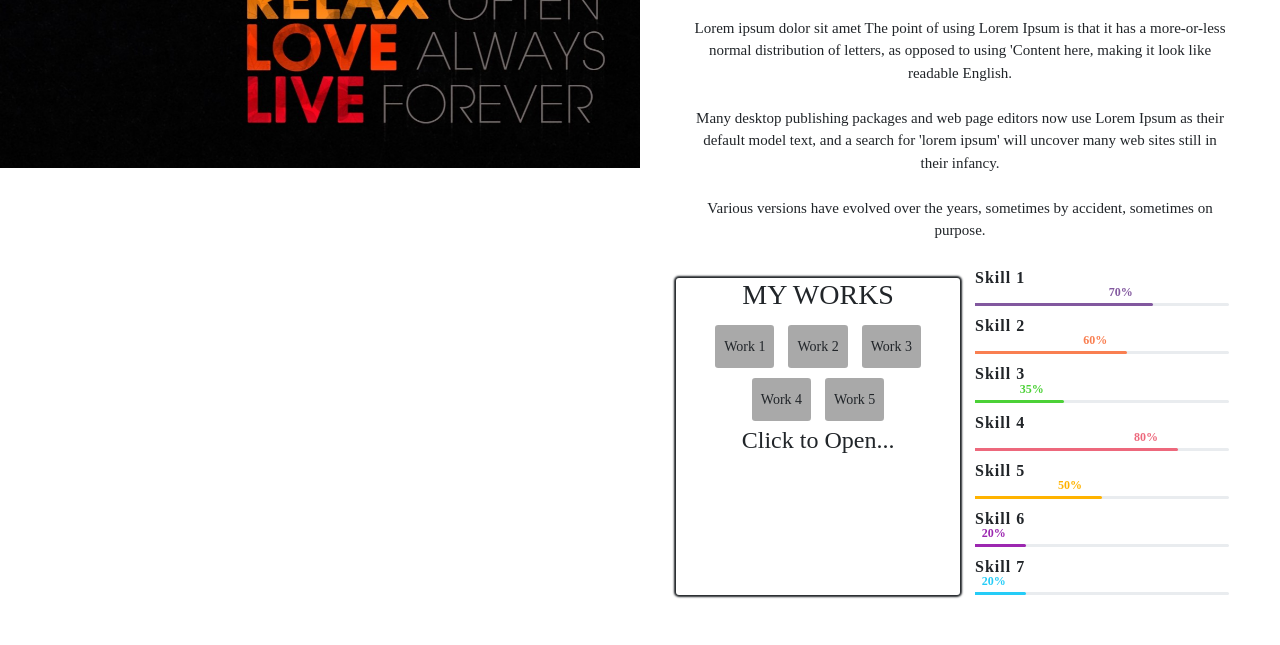
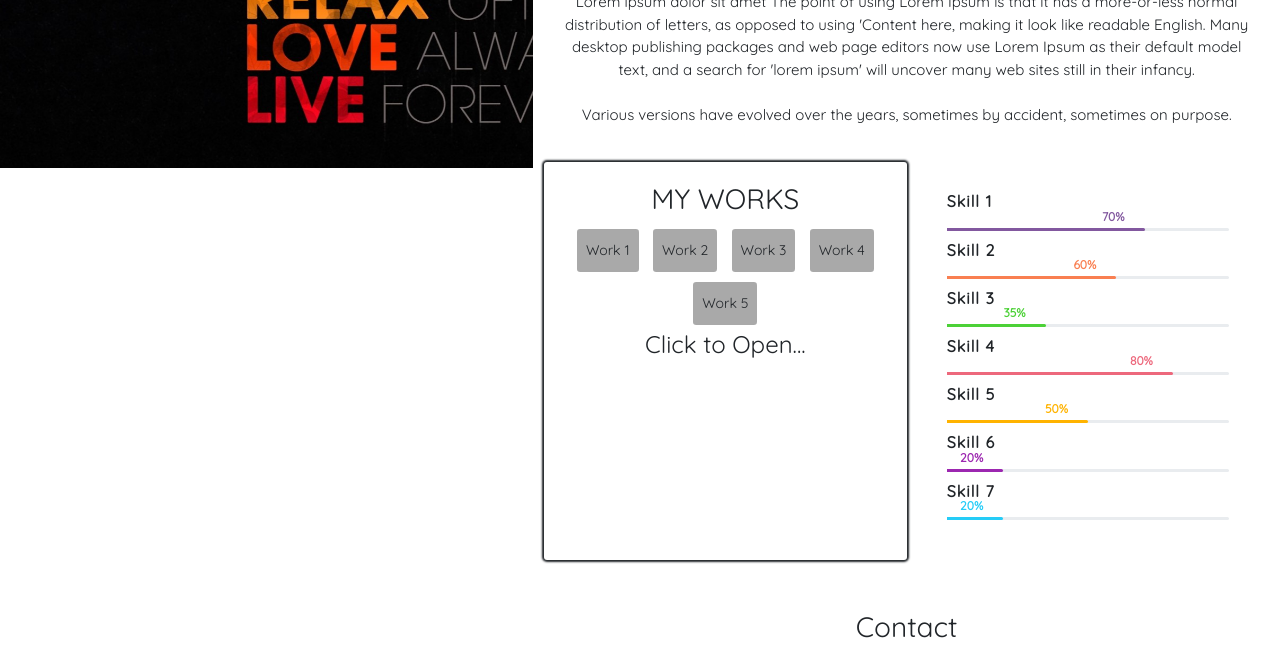
Before and after one commit to DhanakotiS/personal_portfolio, a plain HTML site: page index.html in a window 1280 px wide. Shown: the part 632-1277 px from the top of the page. Drawn offline with nearby package versions, Linux system fonts and the light colour scheme; a web font is replaced by a local one.

Commit message:
Layout Adjustment Changes

```diff
--- a/index.html
+++ b/index.html
@@ -29,7 +29,7 @@
 
 	<!--Div Right-->
 
-	<div class="col-lg-6 ctntdiv">
+	<div class="col-lg-7 ctntdiv">
 		<!--Navbar-->
 		<nav class="navbar sticky-top navbar-expand-lg navbar-light bg-faded" style="background-color:#FFFFFF;">
 			<a class="navbar-brand" href="index.html">BRAND</a>
@@ -56,8 +56,7 @@
 			<div class="col-lg-12 col-md-12 col-sm-12 col-xs-12"><br/>
 				<p class="content">Lorem ipsum dolor sit amet The point of using Lorem Ipsum is that it has a
 					more-or-less normal distribution of letters,
-					as opposed to using 'Content here, making it look like readable English.<br><br>
-					Many desktop publishing packages and web page editors now use Lorem Ipsum as their default model
+					as opposed to using 'Content here, making it look like readable English. Many desktop publishing packages and web page editors now use Lorem Ipsum as their default model
 					text,
 					and a search for 'lorem ipsum' will uncover many web sites still in their infancy.<br><br>
 					Various versions have evolved over the years, sometimes by accident, sometimes on purpose.</p>
--- a/main.css
+++ b/main.css
@@ -1,6 +1,6 @@
 * {
   scroll-behavior: smooth;
-  font-family: 'Antic';
+  font-family:'Quicksand', sans-serif;
 }
 .leftcover {
   height: 100vh;
@@ -15,7 +15,7 @@
 }
 .ctntdiv {
   background-color: white;
-  padding: 4%;
+  padding: 2%;
   float: right;
   margin: auto;
   align-content: center;
@@ -40,6 +40,10 @@
   font-size: 15px;
 }
 
+#works{
+  padding: 20px;
+}
+
 .mdbtn {
   padding-top: 10px;
   padding-bottom: 10px;
@@ -49,6 +53,10 @@
 }
 .mdbtn:hover {
   box-shadow: 2px 2px 5px 0px rgb(87, 85, 85);
+}
+
+#skills{
+  padding: 40px;
 }
 
 .progressbar-title {
```
